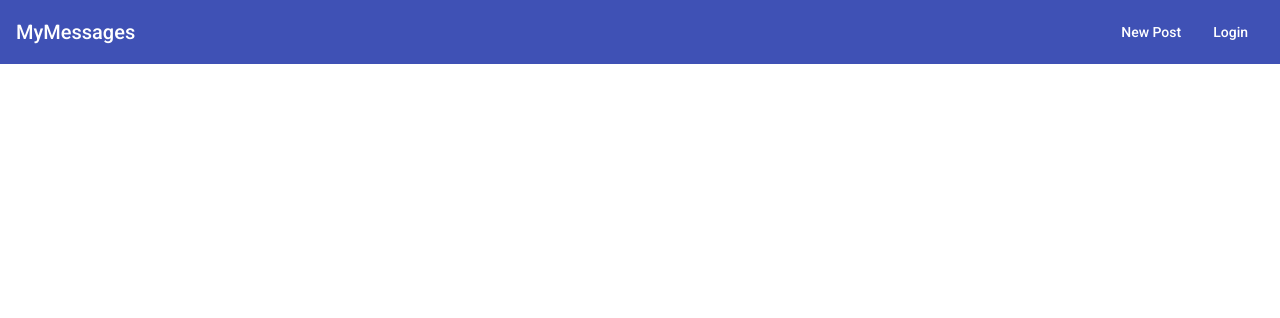
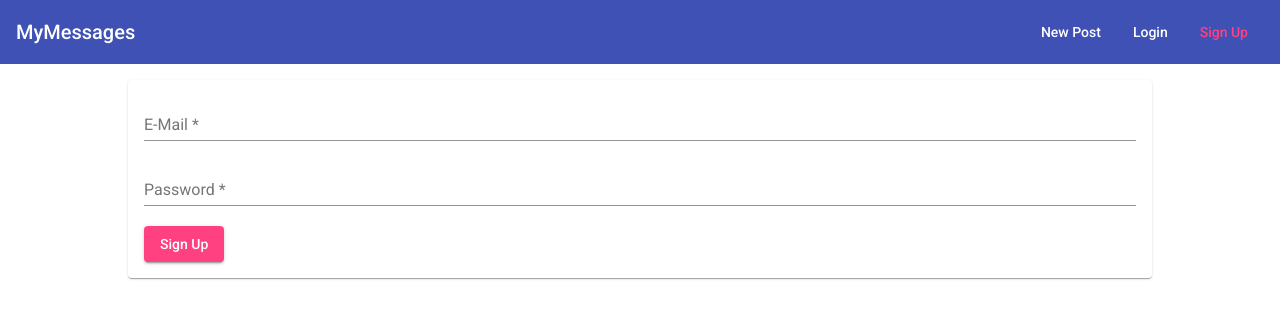
Before and after one commit to ali-bulut/mean-stack, an Angular app in the folder mean-stack/: page /signup in a window 1280 px wide. Before the commit this address led to /. Shown: the top 318 px of the page. Built offline with nearby package versions, Linux system fonts and the light colour scheme.

Commit message:
signup component has been added

```diff
--- a/mean-stack/src/app/app-routing.module.ts
+++ b/mean-stack/src/app/app-routing.module.ts
@@ -3,12 +3,14 @@
 import { PostListComponent } from "./posts/post-list/post-list.component";
 import { PostCreateComponent } from './posts/post-create/post-create.component';
 import { LoginComponent } from './auth/login/login.component';
+import { SignupComponent } from './auth/signup/signup.component';
 
 const routes: Routes = [
     { path: "", component: PostListComponent },
     { path: "create", component: PostCreateComponent },
     { path: "edit/:postId", component: PostCreateComponent },
-    { path: "login", component: LoginComponent }
+    { path: "login", component: LoginComponent },
+    { path: "signup", component: SignupComponent }
 
 ];
 
--- a/mean-stack/src/app/auth/signup/signup.component.css
+++ b/mean-stack/src/app/auth/signup/signup.component.css
@@ -0,0 +1,7 @@
+mat-form-field{
+    width: 100%;
+}
+
+mat-spinner{
+    margin: auto;
+}
--- a/mean-stack/src/app/auth/signup/signup.component.html
+++ b/mean-stack/src/app/auth/signup/signup.component.html
@@ -1,3 +1,15 @@
-<p>
-  signup works!
-</p>
+<mat-card>
+  <mat-spinner *ngIf="isLoading"></mat-spinner>
+  <form (submit)="onSignup(signupForm)" #signupForm="ngForm" *ngIf="!isLoading">
+    <mat-form-field>
+      <!-- <input matInput type="text" [(ngModel)]="enteredTitle"> -->
+      <input matInput type="email" name="email" ngModel placeholder="E-Mail" #emailInput="ngModel" required email>
+      <mat-error *ngIf="emailInput.invalid">Please enter a valid email!</mat-error>
+    </mat-form-field>
+    <mat-form-field>
+      <input type="password" name="password" ngModel matInput placeholder="Password" #passwordInput="ngModel" required>
+      <mat-error *ngIf="passwordInput.invalid">Please enter a valid password!</mat-error>
+    </mat-form-field>
+    <button mat-raised-button color="accent" type="submit">Sign Up</button>
+  </form>
+</mat-card>
--- a/mean-stack/src/app/auth/signup/signup.component.ts
+++ b/mean-stack/src/app/auth/signup/signup.component.ts
@@ -1,4 +1,5 @@
 import { Component, OnInit } from '@angular/core';
+import { NgForm } from '@angular/forms';
 
 @Component({
   selector: 'app-signup',
@@ -12,4 +13,10 @@
   ngOnInit() {
   }
 
+  isLoading=false;
+
+  onSignup(form:NgForm){
+
+  }
+
 }
--- a/mean-stack/src/app/header/header.component.html
+++ b/mean-stack/src/app/header/header.component.html
@@ -12,5 +12,8 @@
         <li>
             <a mat-button routerLink="/login" routerLinkActive="mat-accent">Login</a>
         </li>
+        <li>
+            <a mat-button routerLink="/signup" routerLinkActive="mat-accent">Sign Up</a>
+        </li>
     </ul>
 </mat-toolbar>
```
